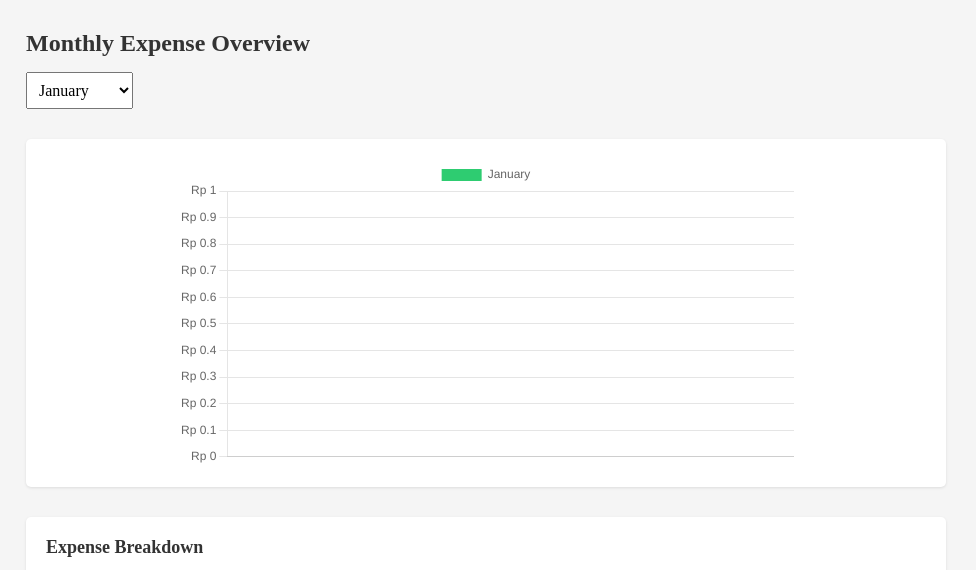
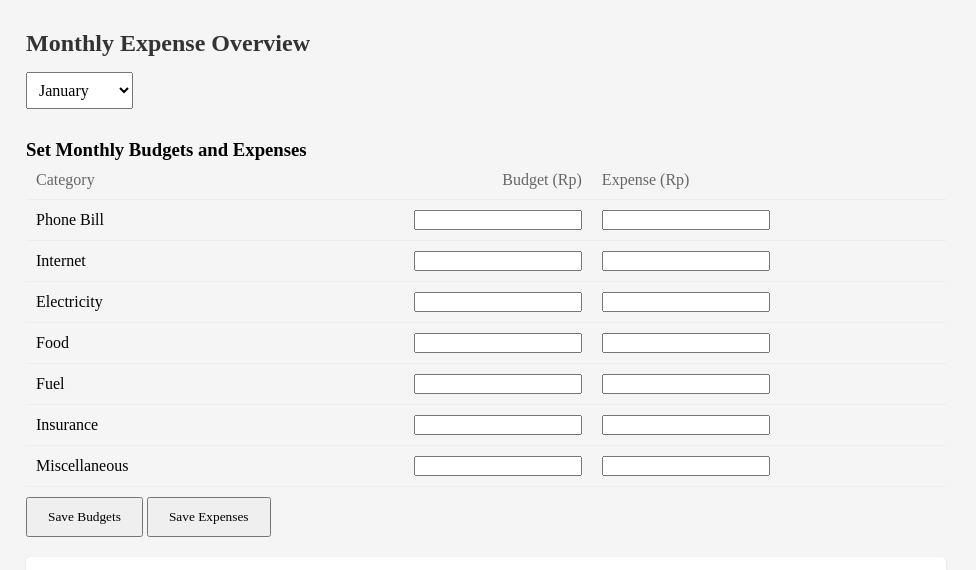
Before and after one commit to Ronny-Saputra/Personal-Finance-Manager, a plain HTML site: page HTMLS/reportss.html in a window 1280 px wide. Shown: the top 570 px of the page, 304-1280 px from the left. Drawn offline with nearby package versions, Linux system fonts and the light colour scheme.

Commit message:
Update - 18/04/2025
Update
- Code untuk monthly reports, sudah bisa digunakan

```diff
--- a/HTMLS/reportss.html
+++ b/HTMLS/reportss.html
@@ -37,6 +37,9 @@
     </div>
   </div>
 
+
+
+
   <div class="main-content">
     <div class="welcome-header">
       <h2>Monthly Expense Overview</h2>
@@ -46,6 +49,65 @@
         <option>September</option><option>October</option><option>November</option><option>December</option>
       </select>
     </div>
+
+
+
+
+    <!-- Budget and Expense Setting Form -->
+    <div class="budget-form" style="margin-top: 20px;">
+      <h3>Set Monthly Budgets and Expenses</h3>
+      <table class="data-table" id="budget-expense-table">
+        <thead>
+          <tr>
+            <th>Category</th>
+            <th>Budget (Rp)</th>
+            <th>Expense (Rp)</th>
+          </tr>
+        </thead>
+        <tbody>
+          <tr>
+            <td>Phone Bill</td>
+            <td><input type="number" class="budget-input" data-category="Phone Bill" value="500000"></td>
+            <td><input type="number" class="expense-input" data-category="Phone Bill" value="450000"></td>
+          </tr>
+          <tr>
+            <td>Internet</td>
+            <td><input type="number" class="budget-input" data-category="Internet" value="300000"></td>
+            <td><input type="number" class="expense-input" data-category="Internet" value="250000"></td>
+          </tr>
+          <tr>
+            <td>Electricity</td>
+            <td><input type="number" class="budget-input" data-category="Electricity" value="400000"></td>
+            <td><input type="number" class="expense-input" data-category="Electricity" value="350000"></td>
+          </tr>
+          <tr>
+            <td>Food</td>
+            <td><input type="number" class="budget-input" data-category="Food" value="1500000"></td>
+            <td><input type="number" class="expense-input" data-category="Food" value="1400000"></td>
+          </tr>
+          <tr>
+            <td>Fuel</td>
+            <td><input type="number" class="budget-input" data-category="Fuel" value="600000"></td>
+            <td><input type="number" class="expense-input" data-category="Fuel" value="550000"></td>
+          </tr>
+          <tr>
+            <td>Insurance</td>
+            <td><input type="number" class="budget-input" data-category="Insurance" value="800000"></td>
+            <td><input type="number" class="expense-input" data-category="Insurance" value="700000"></td>
+          </tr>
+          <tr>
+            <td>Miscellaneous</td>
+            <td><input type="number" class="budget-input" data-category="Miscellaneous" value="200000"></td>
+            <td><input type="number" class="expense-input" data-category="Miscellaneous" value="150000"></td>
+          </tr>
+        </tbody>
+      </table>
+      <button id="save-budgets" style="margin-top: 10px; padding: 10px 20px;">Save Budgets</button>
+      <button id="save-expenses" style="margin-top: 10px; padding: 10px 20px;">Save Expenses</button>
+    </div>
+
+
+
 
     <!-- Centered Chart -->
     <div style="
@@ -62,6 +124,9 @@
         <canvas id="monthlyExpenseChart"></canvas>
       </div>
     </div>
+
+
+
 
     <!-- Expense Breakdown Table -->
     <div class="data-card" style="margin-top: 30px;">
@@ -82,6 +147,9 @@
     </div>
   </div>
 
+
+
+
   <script src="https://cdn.jsdelivr.net/npm/chart.js"></script>
   <script src="reportss.js"></script>
 </body>
--- a/HTMLS/reportss.js
+++ b/HTMLS/reportss.js
@@ -1,16 +1,84 @@
 document.addEventListener("DOMContentLoaded", () => {
-  const transactions = JSON.parse(localStorage.getItem("transactions")) || [];
+  // Load budgets and expenses from localStorage or initialize as empty
+  let budgets = JSON.parse(localStorage.getItem("budgets")) || {};
+  let expenses = JSON.parse(localStorage.getItem("expenses")) || {};
+
+
+  // Populate budget and expense inputs with current values for the selected month
+  function populateInputs(month) {
+    const monthBudgets = budgets[month] || {};
+    const monthExpenses = expenses[month] || {};
+
+
+    document.querySelectorAll(".budget-input").forEach(input => {
+      const category = input.dataset.category;
+      input.value = monthBudgets[category] || "";
+    });
+
+
+    document.querySelectorAll(".expense-input").forEach(input => {
+      const category = input.dataset.category;
+      input.value = monthExpenses[category] || "";
+    });
+  }
+
+
+  // Save budgets when the button is clicked
+  document.getElementById("save-budgets").addEventListener("click", () => {
+    const month = document.getElementById("month-select").value;
+
+
+    // Initialize the budget object for the selected month if it doesn't exist
+    if (!budgets[month]) budgets[month] = {};
+
+
+    document.querySelectorAll(".budget-input").forEach(input => {
+      const category = input.dataset.category;
+      budgets[month][category] = parseInt(input.value) || 0; // Save the budget value
+    });
+
+
+    localStorage.setItem("budgets", JSON.stringify(budgets)); // Save to localStorage
+    alert("Budgets saved successfully!");
+    render(month); // Re-render the report
+  });
+
+
+  // Save expenses when the button is clicked
+  document.getElementById("save-expenses").addEventListener("click", () => {
+    const month = document.getElementById("month-select").value;
+
+
+    // Initialize the expense object for the selected month if it doesn't exist
+    if (!expenses[month]) expenses[month] = {};
+
+
+    document.querySelectorAll(".expense-input").forEach(input => {
+      const category = input.dataset.category;
+      expenses[month][category] = parseInt(input.value) || 0; // Save the expense value
+    });
+
+
+    localStorage.setItem("expenses", JSON.stringify(expenses)); // Save to localStorage
+    alert("Expenses saved successfully!");
+    render(document.getElementById("month-select").value); // Re-render the report
+  });
+
+
+  const transactions = []; // no default data
+
   const monthSelect = document.getElementById("month-select");
   const ctx = document.getElementById("monthlyExpenseChart").getContext("2d");
   const reportTable = document.getElementById("report-table").querySelector("tbody");
-
-  const fixedBudget = 1000000; // Rp 1.000.000 for every category
-
   let chart = null;
 
+
   function render(month) {
+    // Populate inputs for the selected month
+    populateInputs(month);
+
+
     const monthData = {};
-
     // Filter transactions by selected month
     transactions.forEach(t => {
       if (t.type === "expense") {
@@ -23,9 +91,17 @@ document.addEventListener("DOMContentLoaded", () => {
       }
     });
 
-    // Chart Data
-    const labels = Object.keys(monthData);
-    const values = labels.map(cat => monthData[cat]);
+
+    const monthExpenses = expenses[month] || {};
+    Object.keys(monthExpenses).forEach(category => {
+      monthData[category] = monthExpenses[category];
+    });
+
+    // Get budgets for the selected month
+    const monthBudgets = budgets[month] || {};
+    const labels = Object.keys(monthBudgets); // Use all categories for consistency
+    const values = labels.map(cat => monthData[cat] || 0); // Use 0 if no transaction
+
 
     // Draw Chart
     if (chart) chart.destroy();
@@ -59,25 +135,27 @@ document.addEventListener("DOMContentLoaded", () => {
       }
     });
 
+
     // Table Data
     reportTable.innerHTML = "";
     let total = 0;
-
     labels.forEach(cat => {
-      const spent = monthData[cat];
-      const diff = fixedBudget - spent;
+      const budget = monthBudgets[cat] || 0;
+      const spent = monthData[cat] || 0; // Use 0 if no transaction
+      const diff = budget - spent;
       total += spent;
-
       reportTable.innerHTML += `
         <tr>
           <td>${cat}</td>
-          <td>Rp ${fixedBudget.toLocaleString()}</td>
+          <td>Rp ${budget.toLocaleString()}</td>
           <td>Rp ${spent.toLocaleString()}</td>
           <td>Rp ${diff.toLocaleString()}</td>
         </tr>
       `;
     });
 
+
+    // Add Total Spent Row
     reportTable.innerHTML += `
       <tr class="total-row">
         <td colspan="2"><strong>Total Spent</strong></td>
@@ -86,6 +164,7 @@ document.addEventListener("DOMContentLoaded", () => {
     `;
   }
 
+
   // Initial load
   render(monthSelect.value);
   monthSelect.addEventListener("change", () => render(monthSelect.value));
```
Also changed, not shown: HTMLS/reportss.css (indentation only), 1 other file.
